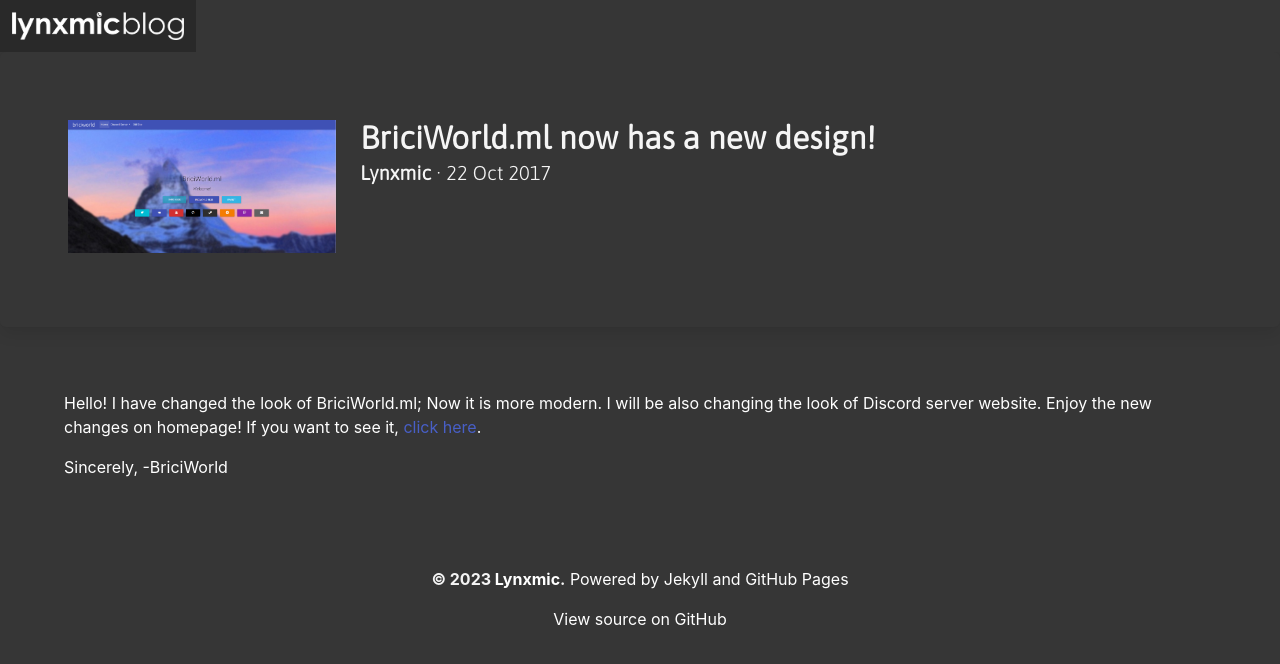
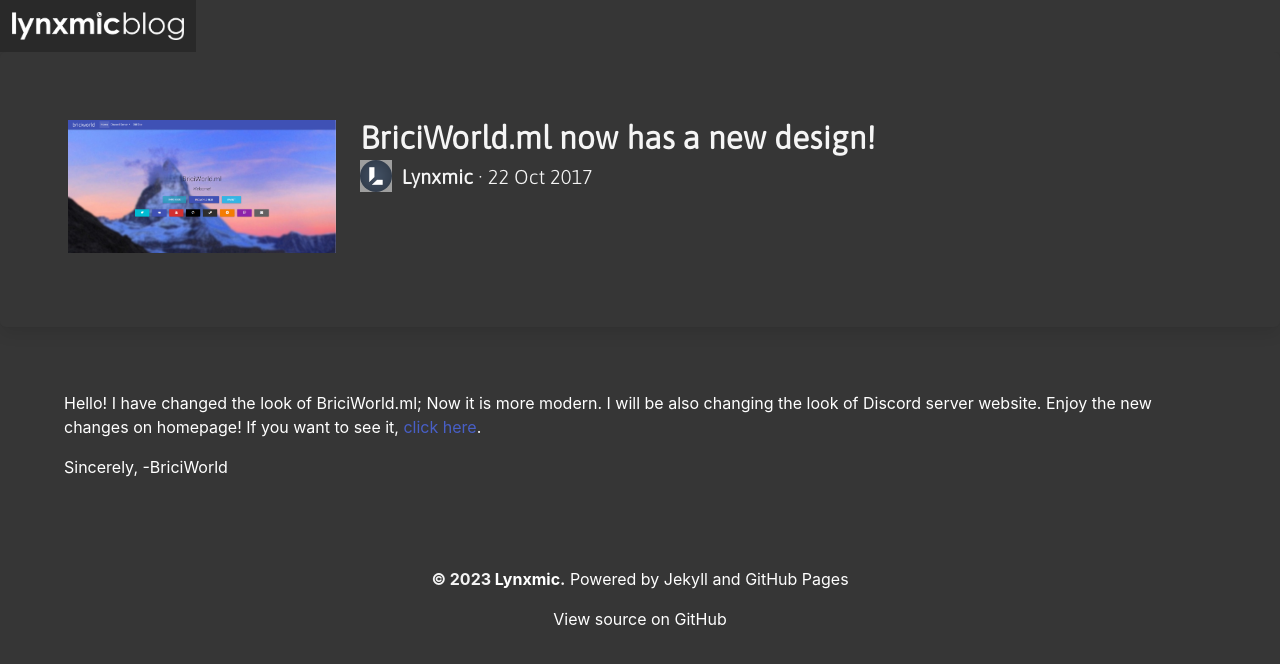
Before and after one commit to theclyron/lynxblog, a Jekyll site: the page built from docs/_posts/2017-10-22-briciworldml-now-has-a-new-design.markdown, in a window 1280 px wide. Shown: the top 664 px of the page. Built offline with Jekyll 4.4.1, drawn with Linux system fonts in a browser that asks for light colours; nearby versions of some CDN libraries.

Commit message:
add author's profile picture

```diff
--- a/docs/_includes/metadata.html
+++ b/docs/_includes/metadata.html
@@ -6,7 +6,15 @@
     </div>
       <div class="column">
       <h1 class="title has-text-light">{{ page.title }}</h1>
-      <h2 class="subtitle has-text-light"><strong class="has-text-light">{{ page.author }}</strong> &#183; {{ page.date | date_to_string }}</h2>
+      <h2 class="subtitle"></h2>
+              <nav class="level">
+                <div class="level-left">
+                <div class="level-item">
+              <figure class="image is-32x32">
+                <img class="is-rounded" src="{{ site.author_pic }}" alt="{{ site.author_name }}" title="{{ site.author_name }}">
+              </figure>
+              <h2 class="subtitle has-text-light">&nbsp; <strong class="has-text-light">{{ site.author_name }}</strong> &#183; {{ page.date | date_to_string }}</h2>
+              </div></div></nav>
     </div>
     </div>
   </section>
```
